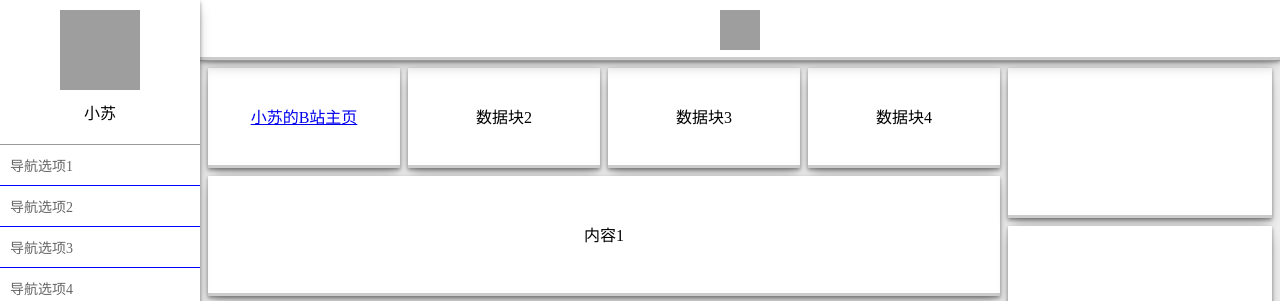
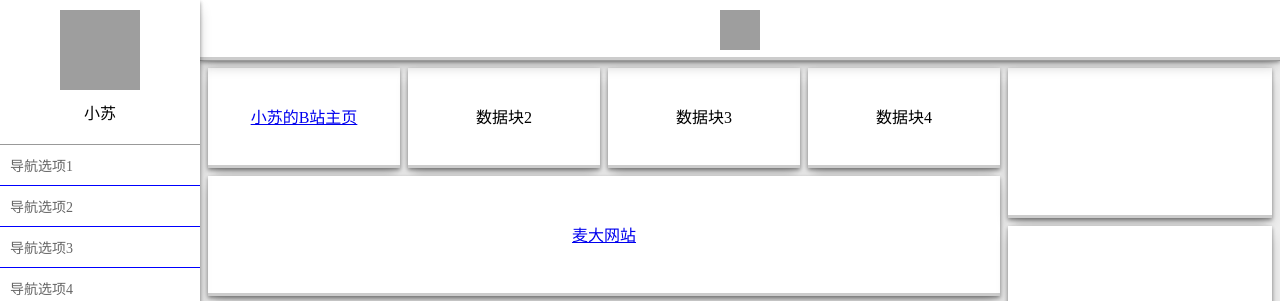
Before and after one commit to suzhanlin/su, a plain HTML site: page index.html in a window 1280 px wide. Shown: the top 301 px of the page. Drawn offline with Linux system fonts and the light colour scheme; grey boxes are pictures that could not be loaded.

Commit message:
Update index.html

```diff
--- a/index.html
+++ b/index.html
@@ -139,7 +139,7 @@
                 <!-- 列表区 -->
                 <div class=" flex column">
                     <!-- 列表项 -->
-                    <div style="height: 120px;line-height: 120px;" class="mgt8 wzjz bai yiny">内容1</div>
+                    <div style="height: 120px;line-height: 120px;" class="mgt8 wzjz bai yiny"><a href="https://iu.edu.sa/">麦大网站</a></div>
                     <div style="height: 120px;" class="mgt8 wzjz bai yiny">内容2</div>
                     <div style="height: 120px;" class="mgt8 wzjz bai yiny">内容3</div>
                     <div style="height: 120px;" class="mgt8 wzjz bai yiny">内容4</div>
```
